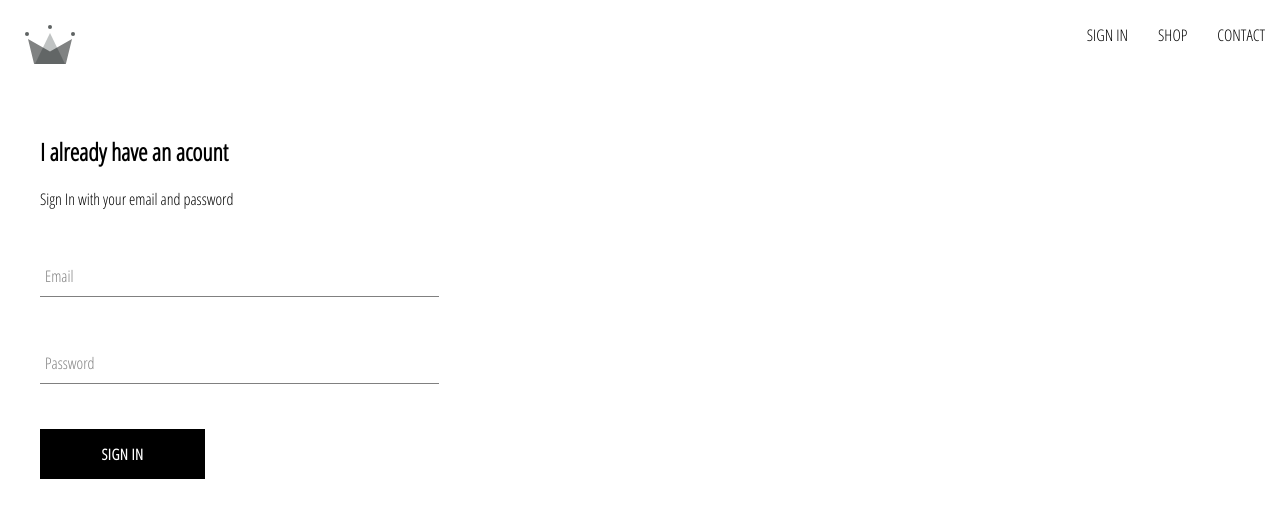
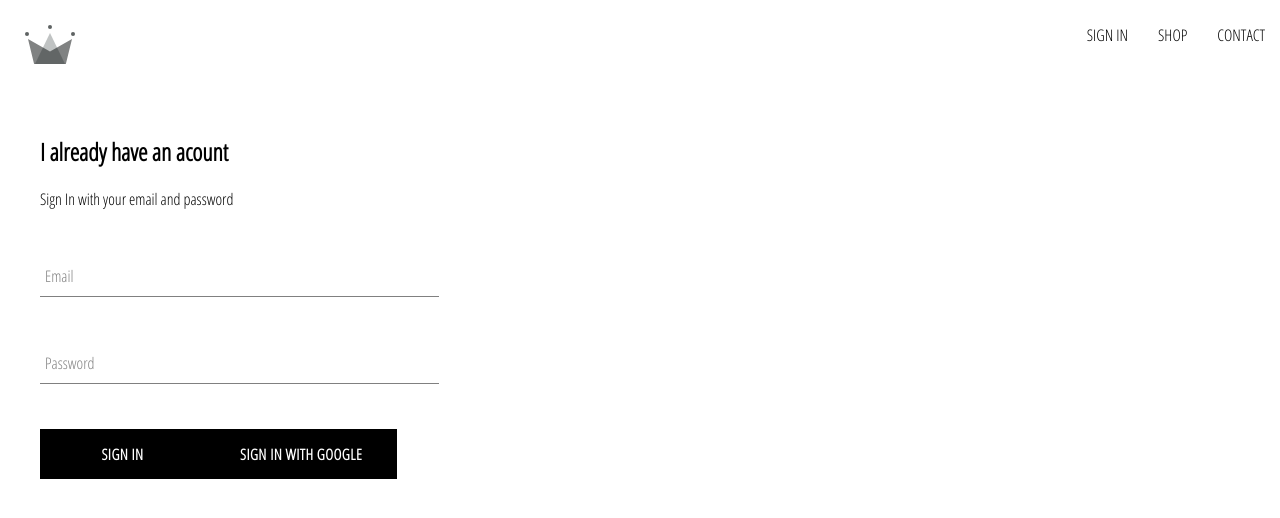
Before and after one commit to KazimierzMigdal/clothinh-shop, a React (Create React App) app: page /signin in a window 1280 px wide. Shown: the top 518 px of the page. Built offline with nearby package versions, Linux system fonts and the light colour scheme.

Commit message:
SignInWithGoogle button added to SignIn component

```diff
--- a/src/components/sign-in/sign-in.component.js
+++ b/src/components/sign-in/sign-in.component.js
@@ -2,6 +2,8 @@
 
 import FormInput from '../form-input/form-input.component.js';
 import CustomButton from '../custom-button/custom-button.component.js';
+
+import {signInWithGoogle} from '../../firebase/firebase.utils.js'
 
 import './sign-in.styles.scss';
 
@@ -48,6 +50,7 @@
                         label='Password'
                     />
                     <CustomButton type='submit'>Sign In</CustomButton>
+                    <CustomButton onClick={signInWithGoogle}>Sign In with Google</CustomButton>
                 </form>
             </div>
         )
```
